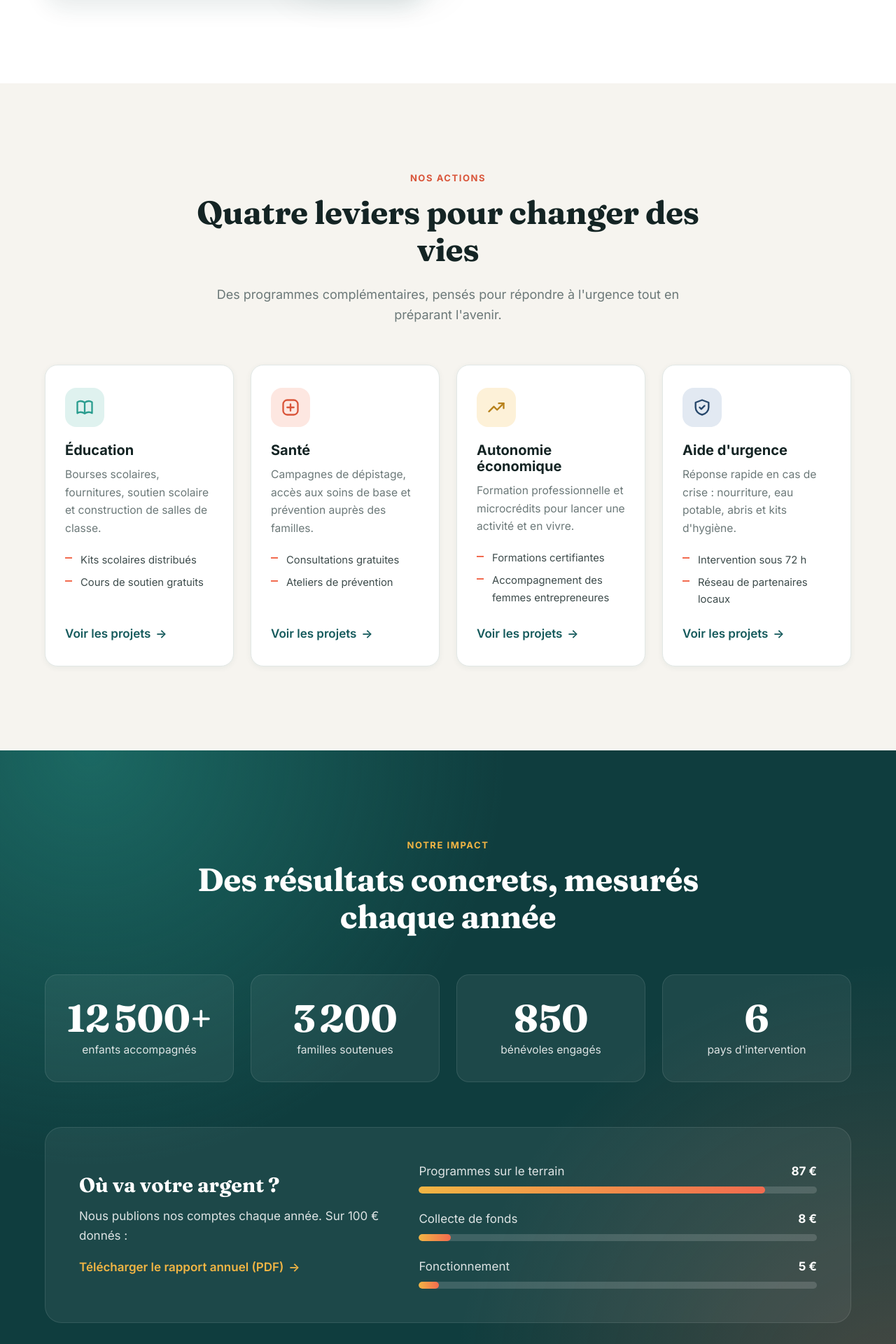
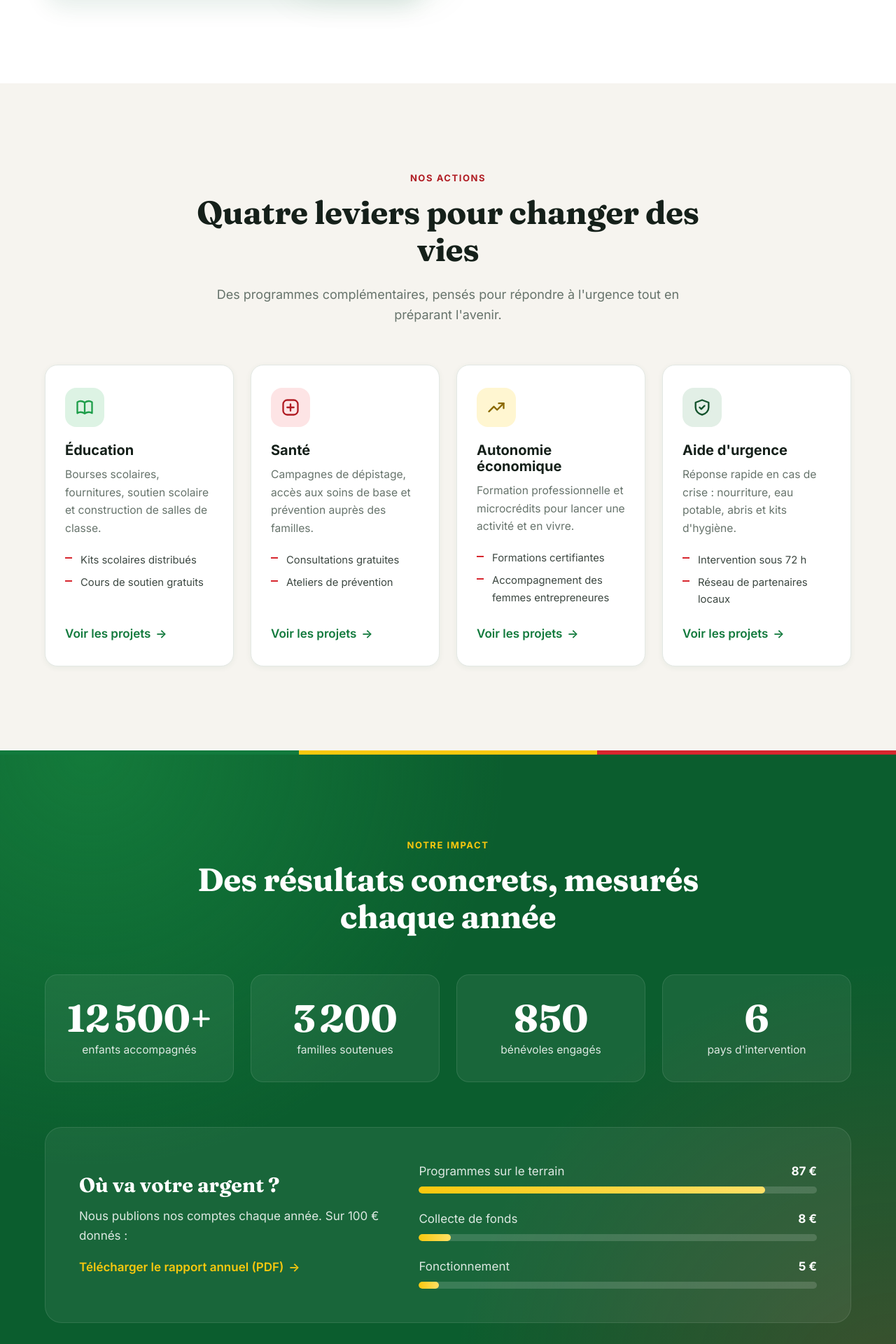
Before and after one commit to jknweb/FondationMS, a PHP site: page / in a window 1280 px wide. Shown: the part 1785-3705 px from the top of the page at 70% size. Run offline with PHP 8.4, Linux system fonts and the light colour scheme.

Commit message:
Couleurs de la fondation : vert, jaune et rouge
Remplace la palette (vert profond / corail / or) par les couleurs
officielles et ajoute un liseré tricolore sur l'impact et le pied de page.

Co-Authored-By: Claude Opus 5.5 <noreply@anthropic.com>
Claude-Session: https://claude.ai/code/session_019RCynnyDjkcqYGggrRmauz

```diff
--- a/css/style.css
+++ b/css/style.css
@@ -5,20 +5,20 @@
 
 :root {
   /* Couleurs de marque */
-  --primary: #0f3d3e;        /* vert profond : confiance, sérieux */
-  --primary-600: #155a5c;
-  --primary-100: #e3efee;
-  --accent: #f26b4f;         /* corail : chaleur, appel à l'action */
-  --accent-600: #d9553a;
-  --gold: #f2b544;
-  --teal: #2a9d8f;
-  --navy: #26476b;
+  --primary: #0b5d2e;        /* vert de la fondation */
+  --primary-600: #127a3d;
+  --primary-100: #e4f3ea;
+  --accent: #d7262e;         /* rouge de la fondation : appels à l'action */
+  --accent-600: #b01c23;
+  --gold: #f9c80e;          /* jaune de la fondation */
+  --teal: #1e9e4a;
+  --navy: #14532d;
 
   /* Neutres */
-  --ink: #142424;
-  --text: #3d4b4b;
-  --muted: #6b7878;
-  --line: #e2e8e6;
+  --ink: #15201a;
+  --text: #3c4741;
+  --muted: #66736b;
+  --line: #e3e8e4;
   --bg: #ffffff;
   --bg-tint: #f6f4ef;
 
@@ -30,9 +30,9 @@
   --container: 1200px;
   --radius: 18px;
   --radius-sm: 10px;
-  --shadow-sm: 0 2px 8px rgba(15, 61, 62, .06);
-  --shadow: 0 12px 32px rgba(15, 61, 62, .10);
-  --shadow-lg: 0 24px 60px rgba(15, 61, 62, .18);
+  --shadow-sm: 0 2px 8px rgba(11, 93, 46, .06);
+  --shadow: 0 12px 32px rgba(11, 93, 46, .10);
+  --shadow-lg: 0 24px 60px rgba(11, 93, 46, .18);
   --header-h: 76px;
   --ease: cubic-bezier(.2, .7, .2, 1);
 }
@@ -192,12 +192,12 @@ button, input, select, textarea { font: inherit; color: inherit; }
 .bar { height: 10px; background: var(--primary-100); border-radius: 99px; overflow: hidden; }
 .bar span {
   display: block; height: 100%; width: 0; border-radius: inherit;
-  background: linear-gradient(90deg, var(--teal), var(--accent));
+  background: linear-gradient(90deg, var(--primary-600), var(--teal));
   transition: width 1.4s var(--ease);
 }
 .is-visible .bar span, .bar.is-visible span { width: var(--w); }
 .bar--light { background: rgba(255, 255, 255, .15); }
-.bar--light span { background: linear-gradient(90deg, var(--gold), var(--accent)); }
+.bar--light span { background: linear-gradient(90deg, var(--gold), #ffe066); }
 
 /* ---------- Partenaires ---------- */
 .partners { border-bottom: 1px solid var(--line); padding: 28px 0; }
@@ -273,17 +273,17 @@ button, input, select, textarea { font: inherit; color: inherit; }
   display: grid; place-items: center; width: 56px; height: 56px; border-radius: 16px; margin-bottom: 22px;
 }
 .card__icon .icon { width: 28px; height: 28px; }
-.card__icon--teal { background: #dff2ef; color: var(--teal); }
-.card__icon--coral { background: #fde7e1; color: var(--accent-600); }
-.card__icon--gold { background: #fdf1d8; color: #b7811a; }
-.card__icon--navy { background: #e2e9f2; color: var(--navy); }
+.card__icon--teal { background: #ddf3e4; color: var(--teal); }
+.card__icon--coral { background: #fde4e5; color: var(--accent-600); }
+.card__icon--gold { background: #fff6d1; color: #8a6800; }
+.card__icon--navy { background: #e2efe6; color: var(--navy); }
 
 /* ---------- Impact ---------- */
 .impact {
   padding: clamp(72px, 10vw, 120px) 0; color: rgba(255, 255, 255, .85);
   background:
-    radial-gradient(circle at 10% 0%, rgba(42, 157, 143, .45), transparent 40%),
-    radial-gradient(circle at 100% 100%, rgba(242, 107, 79, .25), transparent 40%),
+    radial-gradient(circle at 10% 0%, rgba(30, 158, 74, .45), transparent 40%),
+    radial-gradient(circle at 100% 100%, rgba(215, 38, 46, .25), transparent 40%),
     var(--primary);
 }
 .stats { display: grid; grid-template-columns: repeat(4, 1fr); gap: 24px; margin-bottom: 64px; }
@@ -604,3 +604,10 @@ input:focus, select:focus, textarea:focus { outline: none; border-color: var(--t
   .footer__grid { grid-template-columns: 1fr; gap: 32px; }
   .footer__bottom { flex-direction: column; padding-bottom: 88px; }
 }
+
+/* ---------- Liseré tricolore (vert · jaune · rouge) ---------- */
+.footer, .impact { position: relative; }
+.footer::before, .impact::before {
+  content: ""; position: absolute; inset: 0 0 auto; height: 6px;
+  background: linear-gradient(90deg, var(--primary-600) 0 33.33%, var(--gold) 33.33% 66.66%, var(--accent) 66.66% 100%);
+}
--- a/index.html
+++ b/index.html
@@ -5,7 +5,7 @@
   <meta name="viewport" content="width=device-width, initial-scale=1">
   <title>Fondation MS — Agir ensemble pour un avenir digne</title>
   <meta name="description" content="La Fondation MS agit pour l'éducation, la santé et l'autonomie des familles les plus vulnérables. Découvrez nos actions, notre impact et comment nous soutenir.">
-  <meta name="theme-color" content="#0f3d3e">
+  <meta name="theme-color" content="#0b5d2e">
 
   <!-- Open Graph (partage réseaux sociaux) -->
   <meta property="og:type" content="website">
```
Also changed, not shown: other parts of css/style.css (+19 -19 lines), assets/img/favicon.svg.
